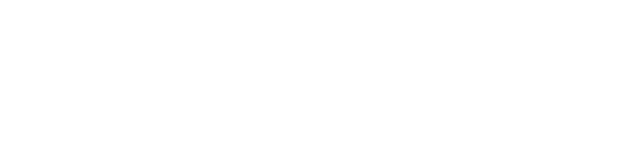
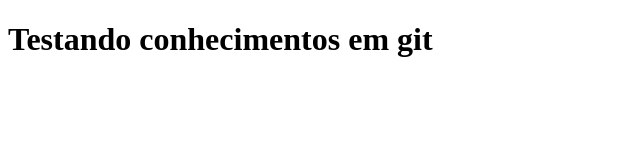
Before and after one commit to Luis-H-Baroni/pratica-markdown, a plain HTML site: page index.html in a window 1280 px wide. Shown: the whole page, without its empty margins (0-640 px from the left). Drawn offline with Linux system fonts and the light colour scheme.

Commit message:
Criar titulo principal da página

```diff
--- a/index.html
+++ b/index.html
@@ -9,6 +9,7 @@
 </head>
 
 <body>
+    <h1>Testando conhecimentos em git</h1>
 
 </body>
 
```
